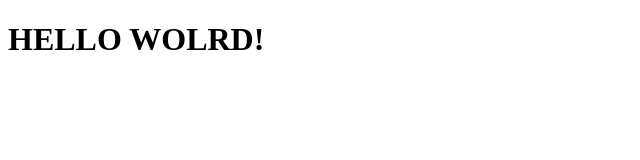
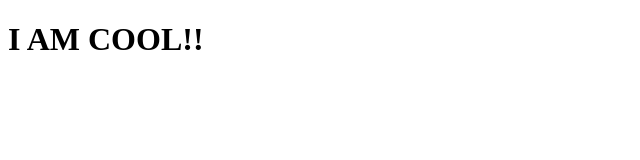
Before and after one commit to Reinoptland/my-cool-project, a plain HTML site: page index.html in a window 1280 px wide. Shown: the whole page, without its empty margins (0-640 px from the left). Drawn offline with Linux system fonts and the light colour scheme.

Commit message:
ADD COOLNESS

```diff
--- a/index.html
+++ b/index.html
@@ -7,6 +7,6 @@
     <title>Document</title>
 </head>
 <body>
-    <h1>HELLO WOLRD!</h1>
+    <h1>I AM COOL!!</h1>
 </body>
 </html>
```
